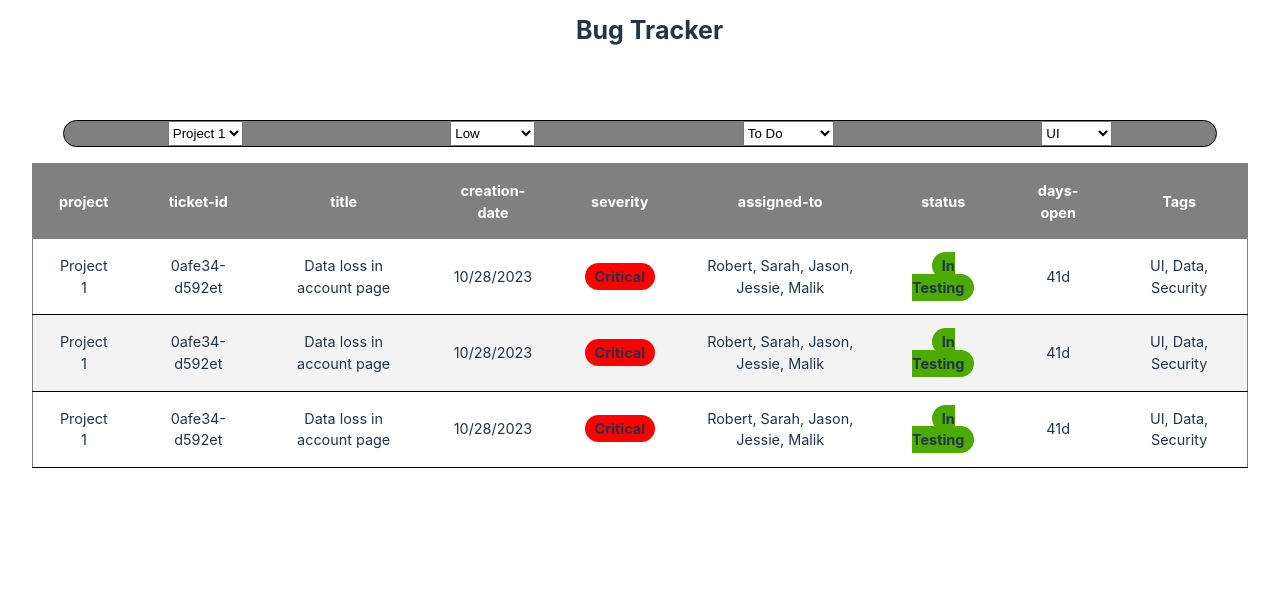
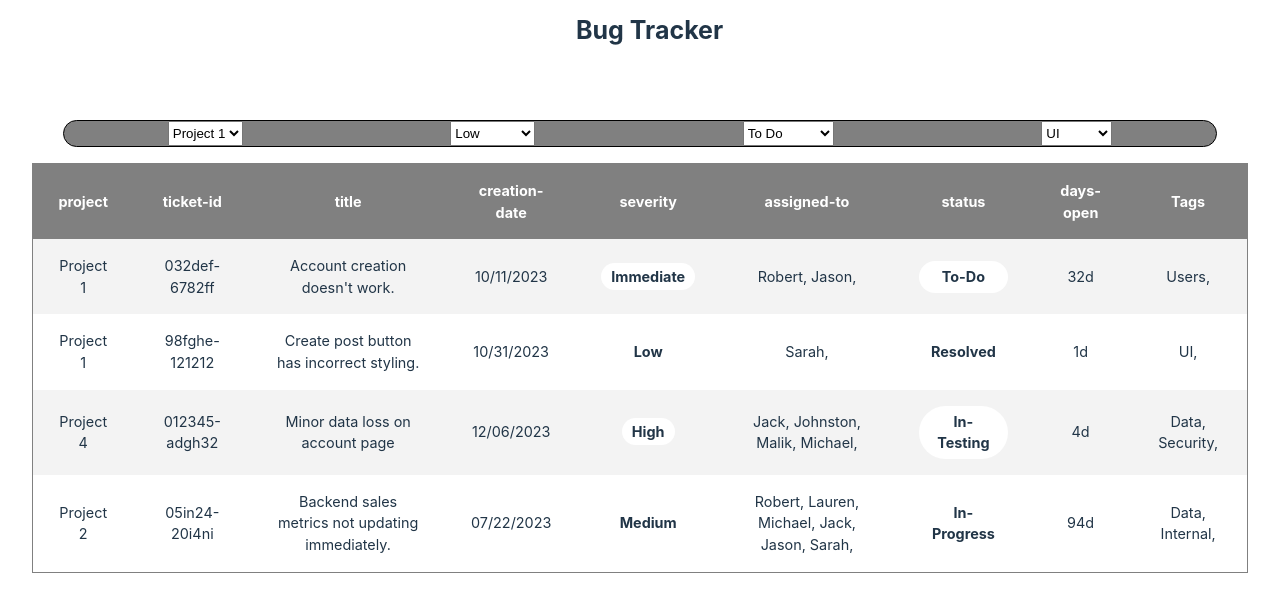
Before and after one commit to dwilliams304/bug-tracker, a React (Vite) app in the folder frontend/: page / in a window 1280 px wide. Shown: the top 612 px of the page. Built offline with nearby package versions, Linux system fonts and the light colour scheme.

Commit message:
Tickets now use data, ticket styling

```diff
--- a/frontend/src/components/common/Ticket.jsx
+++ b/frontend/src/components/common/Ticket.jsx
@@ -1,15 +1,26 @@
-export default function Ticket(){
+
+
+export default function Ticket(props){
+    const {ticket} = props;
     return(
         <tr className="ticket">
-            <td>Project 1</td>
-            <td>0afe34-d592et</td>
-            <td>Data loss in account page</td>
-            <td>10/28/2023</td>
-            <td><span className="severity">Critical</span></td>
-            <td>Robert, Sarah, Jason, Jessie, Malik</td>
-            <td><span className="status">In Testing</span></td>
-            <td>41d</td>
-            <td>UI, Data, Security</td>
+            <td>{ticket.project}</td>
+            <td>{ticket.ticket_id}</td>
+            <td>{ticket.title}</td>
+            <td>{ticket.creation_date}</td>
+            <td><span className={`severity ${ticket.severity}`}>{ticket.severity}</span></td>
+            <td>{
+                ticket.assigned_to.map((assignee, idx) => {
+                    return <span key={idx}>{assignee}, </span>
+                })
+            }</td>
+            <td><div className={`status ${ticket.status}`}>{ticket.status}</div></td>
+            <td>{ticket.days_open}</td>
+            <td>{
+                ticket.tags.map((tag, idx) => {
+                    return <span key={idx}>{tag}, </span>
+                })
+            }</td>
         </tr>
     )
 }
--- a/frontend/src/components/layout/TicketList.jsx
+++ b/frontend/src/components/layout/TicketList.jsx
@@ -1,7 +1,9 @@
 import Ticket from "../common/Ticket";
 import '../../styles/page-styles/tickets.css';
 
-export default function TicketList(){
+export default function TicketList(props){
+    const {data} = props;
+
     return(
         <div className="table-container">
             <table className="tickets-table">
@@ -20,9 +22,11 @@ export default function TicketList(){
                 </thead>
 
                 <tbody className="tickets-list">
-                    <Ticket />
-                    <Ticket />
-                    <Ticket />
+                    {
+                        data.map((ticket, idx) => {
+                            return <Ticket key={idx} ticket={ticket} />
+                        })
+                    }
                 </tbody>
             </table>
         </div>
--- a/frontend/src/components/pages/BugTracker.jsx
+++ b/frontend/src/components/pages/BugTracker.jsx
@@ -1,11 +1,12 @@
 import FilterMenu from "../layout/FilterMenu"
 import TicketList from "../layout/TicketList"
+import DummyData from "../../data/dummydata"
 
 export default function BugTracker(){
     return(
         <div className="bug-page">
             <FilterMenu />
-            <TicketList />
+            <TicketList data={DummyData} />
         </div>
     )
 }
--- /dev/null
+++ b/frontend/src/data/dummydata.js
@@ -0,0 +1,47 @@
+export default [
+    {
+        project: "Project 1",
+        ticket_id: "032def-6782ff",
+        title: "Account creation doesn't work.",
+        creation_date: "10/11/2023",
+        severity: "Immediate",
+        assigned_to: ["Robert", "Jason"],
+        status: "To-Do",
+        days_open: "32d",
+        tags: ["Users"]
+    },
+    {
+        project: "Project 1",
+        ticket_id: "98fghe-121212",
+        title: "Create post button has incorrect styling.",
+        creation_date: "10/31/2023",
+        severity: "Low",
+        assigned_to: ["Sarah"],
+        status: "Resolved",
+        days_open: "1d",
+        tags: ["UI"]
+    },
+    {
+        project: "Project 4",
+        ticket_id: "012345-adgh32",
+        title: "Minor data loss on account page",
+        creation_date: "12/06/2023",
+        severity: "High",
+        assigned_to: ["Jack", "Johnston", "Malik", "Michael"],
+        status: "In-Testing",
+        days_open: "4d",
+        tags: ["Data", "Security"]
+    },
+    {
+        project: "Project 2",
+        ticket_id: "05in24-20i4ni",
+        title: "Backend sales metrics not updating immediately.",
+        creation_date: "07/22/2023",
+        severity: "Medium",
+        assigned_to: ["Robert", "Lauren", "Michael", "Jack", "Jason", "Sarah"],
+        status: "In-Progress",
+        days_open: "94d",
+        tags: ["Data", "Internal"]
+    },
+
+]
--- a/frontend/src/styles/main/index.css
+++ b/frontend/src/styles/main/index.css
@@ -11,6 +11,20 @@
   text-rendering: optimizeLegibility;
   -webkit-font-smoothing: antialiased;
   -moz-osx-font-smoothing: grayscale;
+
+  --low: white;
+  --medium: white;
+  --high: white;
+  --severe: white;
+  --critical: white;
+  --immediate: white;
+
+  --toDo: white;
+  --open: white;
+  --inProgress: white;
+  --inTesting: white;
+  --closed: white;
+  --resolved: white;
 }
 
 a {
--- a/frontend/src/styles/page-styles/tickets.css
+++ b/frontend/src/styles/page-styles/tickets.css
@@ -19,13 +19,18 @@
     padding: 1rem 1.5rem;
 }
 
-.tickets-table tbody tr {
+/* .tickets-table tbody tr {
     border-bottom: 1px solid black;
-}
-
+} */
 .tickets-table tbody tr:nth-last-of-type(2n){
     background-color: rgb(243, 243, 243);
 }
+.tickets-table tbody tr:hover {
+    cursor: pointer;
+    background-color: rgb(175, 255, 224);
+}
+
+
 
 .severity,
 .status{
@@ -34,10 +39,42 @@
     font-weight: bold;
 }
 
-.severity {
-    background-color: rgb(255, 0, 0);
+/* Ticket Status/Severity  */
+.Low{
+    background-color: var(--low);
+}
+.Medium{
+    background-color: var(--medium);
+}
+.High{
+    background-color: var(--high);
+}
+.Severe{
+    background-color: var(--severe);
+}
+.critical{
+    background-color: var(--critical);
+}
+.Immediate{
+    background-color: var(--immediate);
 }
 
-.status{
-    background-color: rgb(77, 170, 0);
+
+.To-Do{
+    background-color: var(--toDo);
 }
+.Open{
+    background-color: var(--open);
+}
+.In-Progress{
+    background-color: var(--inProgress);
+}
+.In-Testing{
+    background-color: var(--inTesting);
+}
+.Closed{
+    background-color: var(--closed);
+}
+.Resolved{
+    background-color: var(--resolved);
+}
```
Also changed, not shown: frontend/.eslintrc.cjs.
